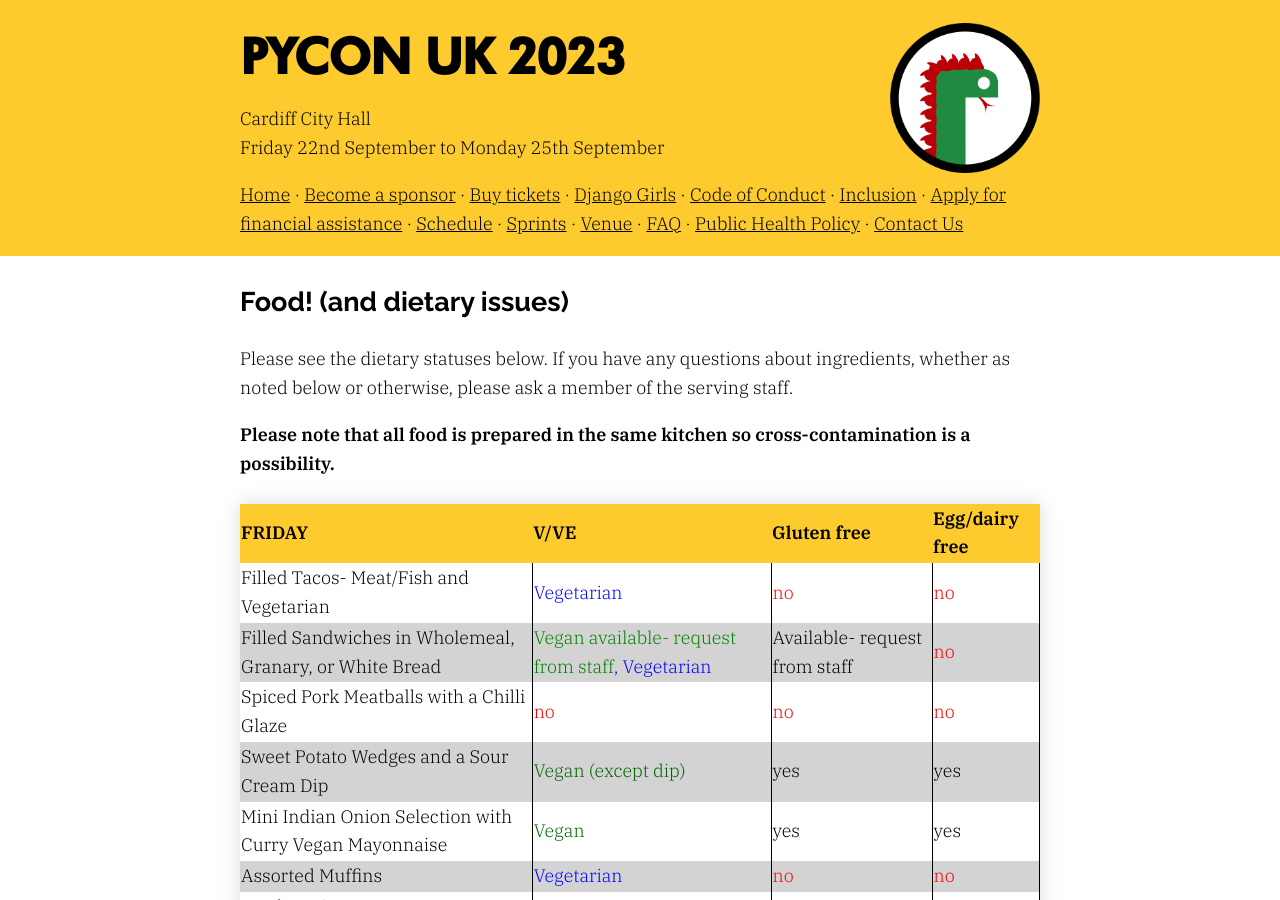
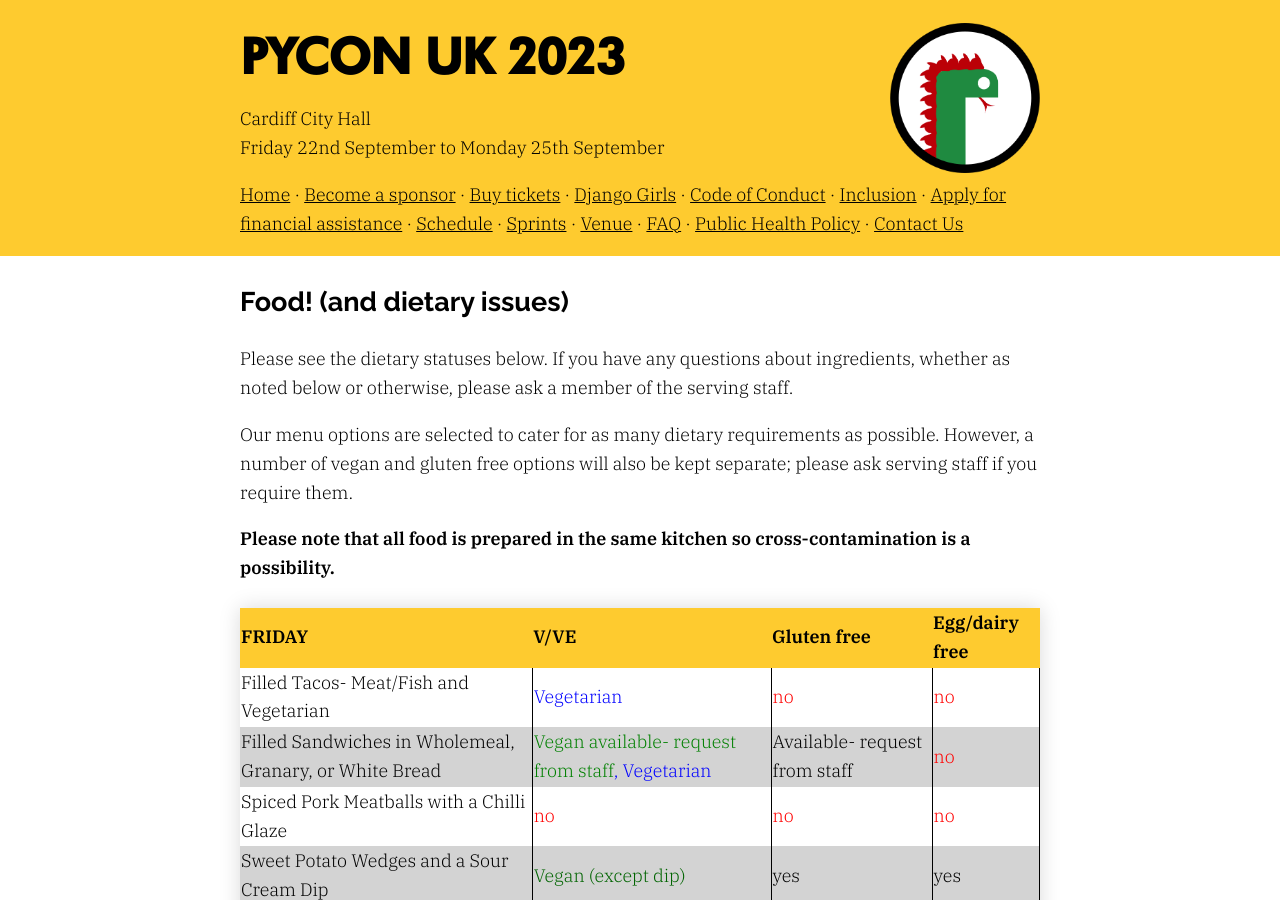
Before and after one commit to gma/2025.pyconuk.org, a Jekyll site: the page built from src/food.md, in a window 1280 px wide and 900 px high. Built offline with Jekyll 4.4.1, drawn with Linux system fonts in a browser that asks for light colours.

Commit message:
Add clarification to food page

```diff
--- a/src/food.md
+++ b/src/food.md
@@ -4,6 +4,8 @@ title: Food! (and dietary issues)
 ---
 
 <p>Please see the dietary statuses below. If you have any questions about ingredients, whether as noted below or otherwise, please ask a member of the serving staff.</p>
+
+<p>Our menu options are selected to cater for as many dietary requirements as possible. However, a number of vegan and gluten free options will also be kept separate; please ask serving staff if you require them.</p>
 
 <p><strong>Please note that all food is prepared in the same kitchen so cross-contamination is a possibility.</strong></p>
 
```
